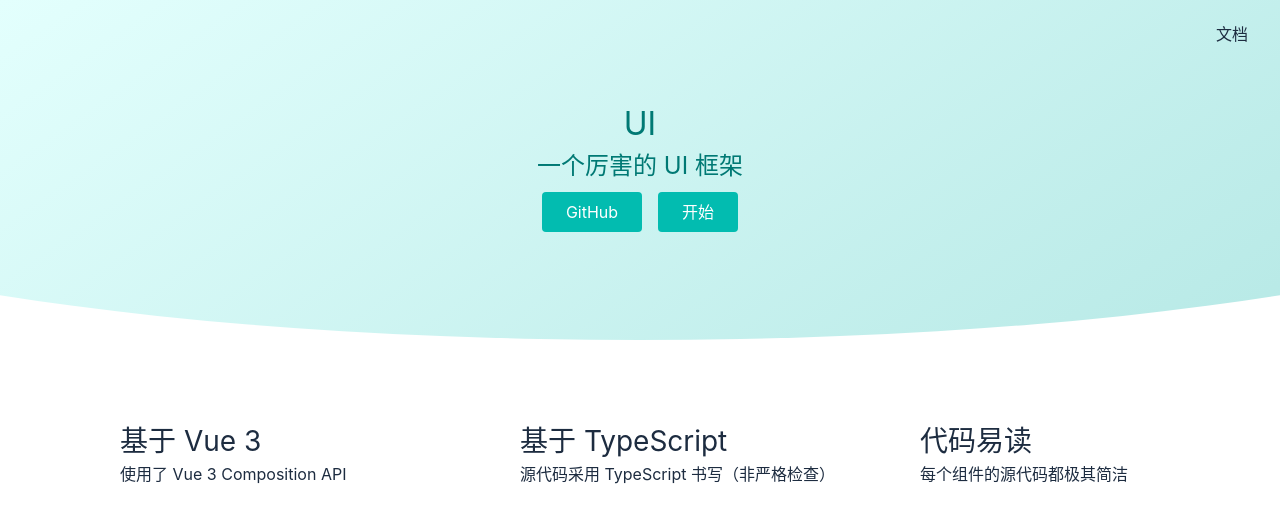
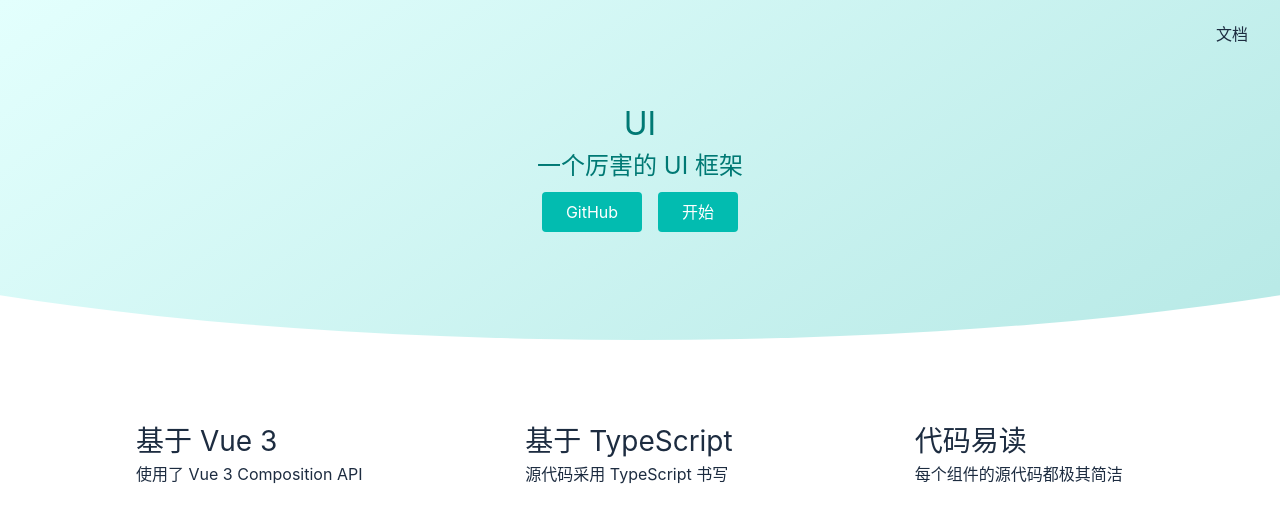
Before and after one commit to luodezhihkbu/ui, a Vue app: page /#/ in a window 1280 px wide. Shown: the top 522 px of the page. Built offline with nearby package versions, Linux system fonts and the light colour scheme.

Commit message:
优化页面样式

```diff
--- a/src/components/DocDemo.vue
+++ /dev/null
@@ -1,5 +0,0 @@
-<template>
-  <div>
-    doc 默认页面
-  </div>
-</template>
--- a/src/components/Topnav.vue
+++ b/src/components/Topnav.vue
@@ -50,7 +50,7 @@
   top: 0;
   left: 0;
   width: 100%;
-  z-index: 10;
+  z-index: 20;
   justify-content: center;
   align-items: center;
   > .logo {
--- a/src/router.ts
+++ b/src/router.ts
@@ -5,7 +5,6 @@
 import ButtonDemo from "./components/ButtonDemo.vue";
 import DialogDemo from "./components/DialogDemo.vue";
 import TabsDemo from "./components/TabsDemo.vue";
-import DocDemo from "./components/DocDemo.vue";
 import { h } from 'vue';
 import Markdown from './components/Markdown.vue';
 
@@ -26,7 +25,7 @@
       component: Doc,
       // 嵌套路由
       children: [
-        { path: "", component: DocDemo },
+        { path: "", redirect: '/doc/intro' },
         { path: "intro", component: md('intro') },
         { path: "install", component: md('install') },
         { path: "get-started", component: md('get-started') },
--- a/src/views/Doc.vue
+++ b/src/views/Doc.vue
@@ -79,6 +79,7 @@
       padding-top: 70px;
       height: 100%;
       flex-shrink: 0;
+      z-index: 10;
       > h2 {
         margin-bottom: 4px;
         padding: 0 16px;
--- a/src/views/Home.vue
+++ b/src/views/Home.vue
@@ -24,7 +24,7 @@
           <use xlink:href="#icon-ts"></use>
         </svg>
         <h3>基于 TypeScript</h3>
-        <p>源代码采用 TypeScript 书写（非严格检查）</p>
+        <p>源代码采用 TypeScript 书写</p>
       </li>
       <li>
         <svg>
@@ -80,18 +80,27 @@
 }
 .features {
   margin: 64px auto;
-  width: 400px;
+  padding: 0 16px;
   @media (min-width: 800px) {
     width: 800px;
+    > ul {
+      > li {
+        width: 50%;
+      }
+    }
   }
   @media (min-width: 1200px) {
     width: 1200px;
+    > ul {
+      > li {
+        width: 33.3333%;
+      }
+    }
   }
   > ul {
     display: flex;
     flex-wrap: wrap;
     > li {
-      width: 400px;
       margin: 16px 0;
       display: grid;
       justify-content: start;
```
